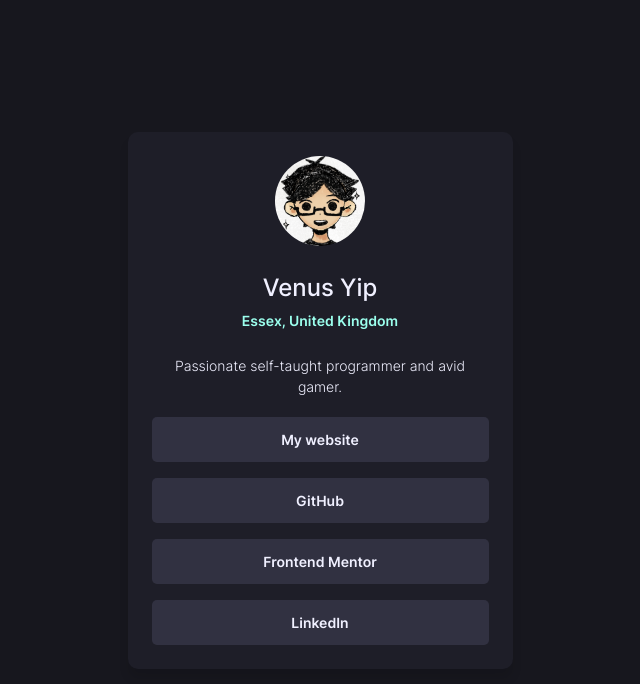
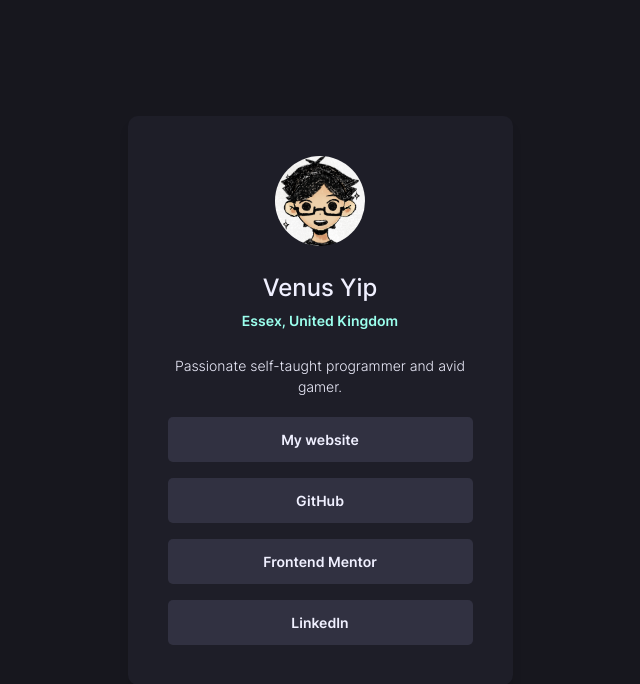
Before and after one commit to VenusY/social-links, a React app: page / in a window 1280 px wide. Shown: the top 684 px of the page, without its empty margins (320-960 px from the left). Built offline with nearby package versions, Linux system fonts and the light colour scheme.

Commit message:
Change padding for desktop layout

```diff
--- a/src/styles/scss/App.scss
+++ b/src/styles/scss/App.scss
@@ -33,3 +33,9 @@ body {
   border-radius: 10px;
   box-shadow: 0px 10px 10px rgba(0, 0, 0, 0.1);
 }
+
+@media screen and (min-width: 425px) {
+  .card {
+    padding: 40px;
+  }
+}
```
